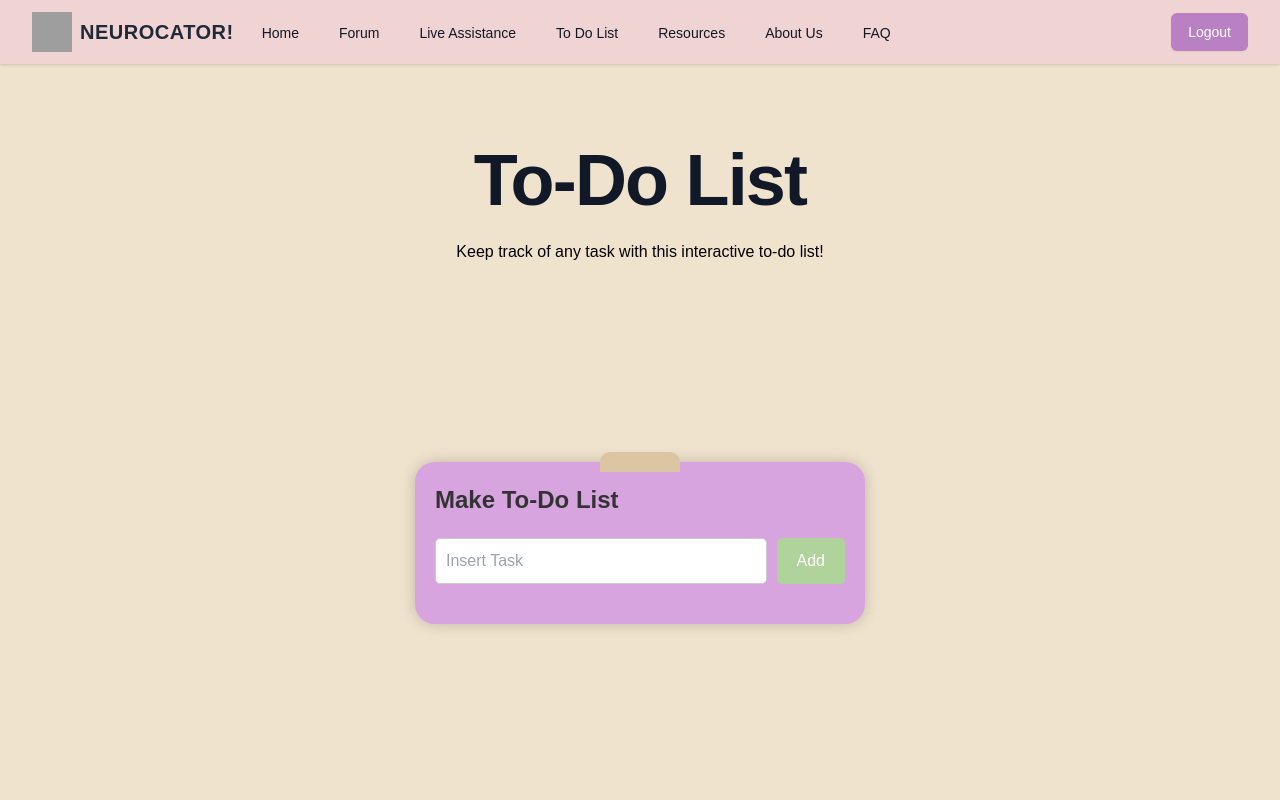
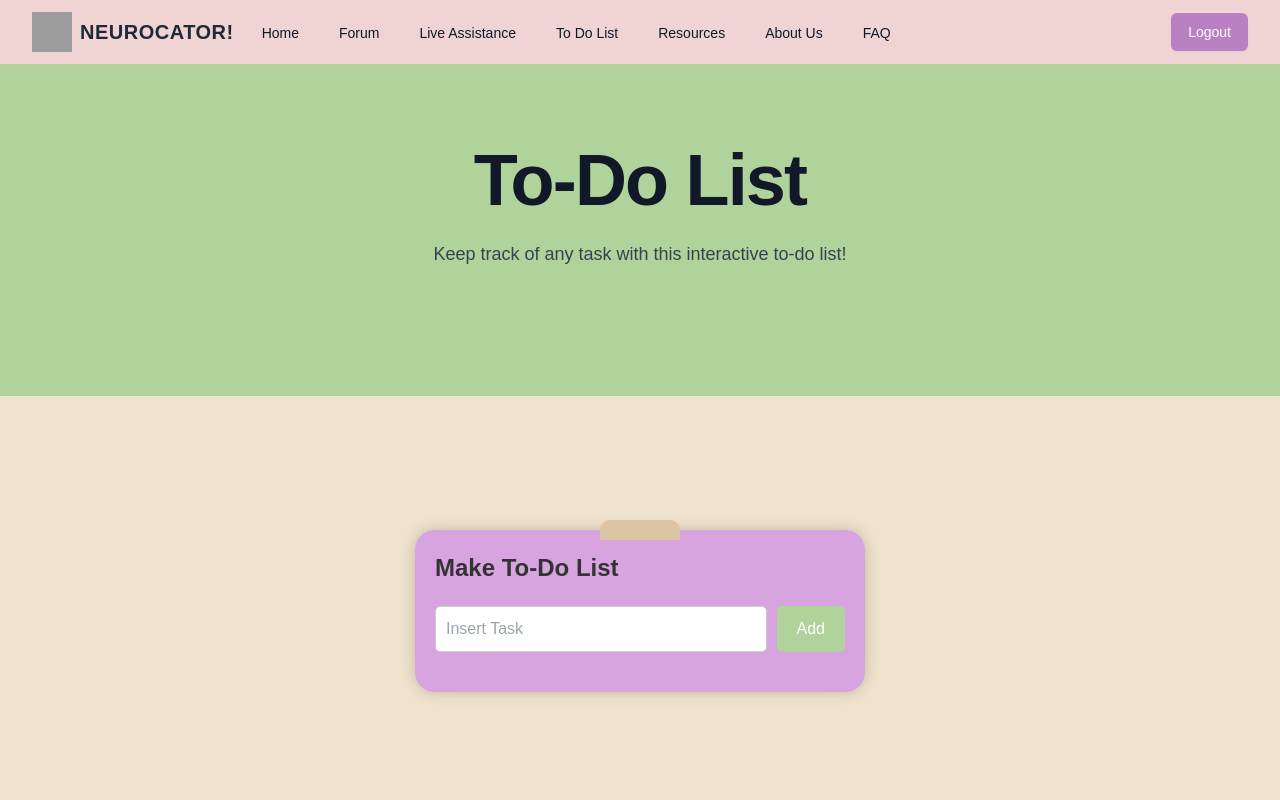
Before and after one commit to Neurocator/Neurocator, a Flask app: page /todo in a window 1280 px wide. Run offline with Flask 3, Linux system fonts and the light colour scheme; data that the repository does not hold is empty; some libraries are stand-ins or nearby versions; some web fonts are replaced; grey boxes are pictures that could not be loaded.

Commit message:
pls let me sleep

```diff
--- a/templates/base.html.j2
+++ b/templates/base.html.j2
@@ -26,7 +26,7 @@
                         <a href="/home" class="border-b-2 border-transparent hover:border-purple-500 text-gray-900 inline-flex items-center px-1 pt-1 text-sm font-medium">Home</a>
                         <a href="/forum" class="border-b-2 border-transparent hover:border-purple-500 text-gray-900 inline-flex items-center px-1 pt-1 text-sm font-medium">Forum</a>
                         <a href="/live" class="border-b-2 border-transparent hover:border-purple-500 text-gray-900 inline-flex items-center px-1 pt-1 text-sm font-medium">Live Assistance</a>
-                        <a href="/todo" class="border-b-2 border-transparent hover:border-purple-500 text-gray-900 inline-flex items-center px-1 pt-1 text-sm font-medium">To Do List</a>
+                        <a href="/to_do" class="border-b-2 border-transparent hover:border-purple-500 text-gray-900 inline-flex items-center px-1 pt-1 text-sm font-medium">To Do List</a>
                         <a href="/resources" class="border-b-2 border-transparent hover:border-purple-500 text-gray-900 inline-flex items-center px-1 pt-1 text-sm font-medium">Resources</a>
                         <a href="/about" class="border-b-2 border-transparent hover:border-purple-500 text-gray-900 inline-flex items-center px-1 pt-1 text-sm font-medium">About Us</a>
                         <a href="/faq" class="border-b-2 border-transparent hover:border-purple-500 text-gray-900 inline-flex items-center px-1 pt-1 text-sm font-medium">FAQ</a>
--- a/templates/to_do_list.html.j2
+++ b/templates/to_do_list.html.j2
@@ -8,16 +8,16 @@
                 <h1 class="max-w-xlg mb-6 text-5xl font-bold leading-none tracking-tight text-gray-900 sm:text-7xl md:mx-auto">
                     To-Do List
                 </h1>
-                    <h1 class="h1">Keep track of any task with this interactive to-do list!</h1>
-                <p class="text-base text-gray-700 md:text-lg"></p>
+                <p class="text-base text-gray-700 md:text-lg">Keep track of any task with this interactive to-do list!</p>
             </div>
         </div>
     </div>
+</div>
 <div class="bg-img" id="backgroundImage"></div>
 <div class="content">
     <div class="container">
         <div class="list-container">
-            <h1>Make To-Do List</h1>
+            <h2>Make To-Do List</h2>
             <form action="/todo" method="POST" id="taskForm">
                 <input type="text" name="task" placeholder="Insert Task" id="taskInput" required>
                 <input type="submit" value="Add">
@@ -38,7 +38,7 @@
         </div>
         {% if tasks|length > 8 %}
         <div class="list-container">
-            <h1>Continued</h1>
+            <h2>Continued</h2>
             <ul id="additionalTaskList">
                 {% for task in tasks[8:] %}
                 <li class="{{ 'completed' if task[2] else '' }}">
@@ -55,23 +55,23 @@
     </div>
 </div>
 <script>
-    // JavaScript to submit form on Enter key press and refocus input
+    // JavaScript to handle form submission and task addition
     document.getElementById('taskForm').addEventListener('submit', function (e) {
         e.preventDefault(); // Prevent form from submitting the traditional way
         const taskInput = document.getElementById('taskInput');
         const taskList = document.getElementById('taskList');
         const additionalTaskList = document.getElementById('additionalTaskList');
 
-        const task = taskInput.value;
+        const task = taskInput.value.trim();
         if (task) {
             const li = document.createElement('li');
-            li.innerHTML = `
-                <form action="/complete/" method="POST" style="display: flex; align-items: center;">
+            li.innerHTML =
+                <form action="/complete" method="POST" style="display: flex; align-items: center;">
                     <input type="checkbox" onclick="this.form.submit()">
                     <span style="flex-grow: 1;">${task}</span>
-                    <button type="submit" formaction="/delete/${task.id}" class="delete-btn">🗑️</button>
+                    <button type="submit" formaction="/delete" class="delete-btn">🗑️</button>
                 </form>
-            `;
+            ;
             if (taskList.children.length < 8) {
                 taskList.appendChild(li);
             } else {
@@ -157,7 +157,7 @@
         border-radius: 10px 10px 0 0;
     }
 
-    .list-container h1 {
+    .list-container h2 {
         text-align: left;
         color: #333;
         margin-bottom: 20px;
@@ -227,5 +227,17 @@
         cursor: pointer;
         padding: 2px 6px;
     }
+
+    .banner {
+        background-color: #B0D39B;
+    }
+
+    .h1 {
+    text-align: center;
+    padding-top: 20px;
+    font-size: 30px;
+    color: #ba80c4;
+    }
+
 </style>
 {% endblock %}
```
Also changed, not shown: app.py (line endings or trailing spaces), database.db, static/style.css (line endings or trailing spaces), tailwind.config.js (line endings or trailing spaces), templates/about_us.html.j2 (line endings or trailing spaces), templates/addpost.html.j2 (line endings or trailing spaces), templates/faq.html.j2 (line endings or trailing spaces), templates/forum.html.j2 (line endings or trailing spaces), templates/home.html.j2 (line endings or trailing spaces), templates/live.html.j2 (line endings or trailing spaces), templates/login.html.j2 (line endings or trailing spaces), templates/resources.html.j2 (line endings or trailing spaces), templates/signup.html.j2 (line endings or trailing spaces).
